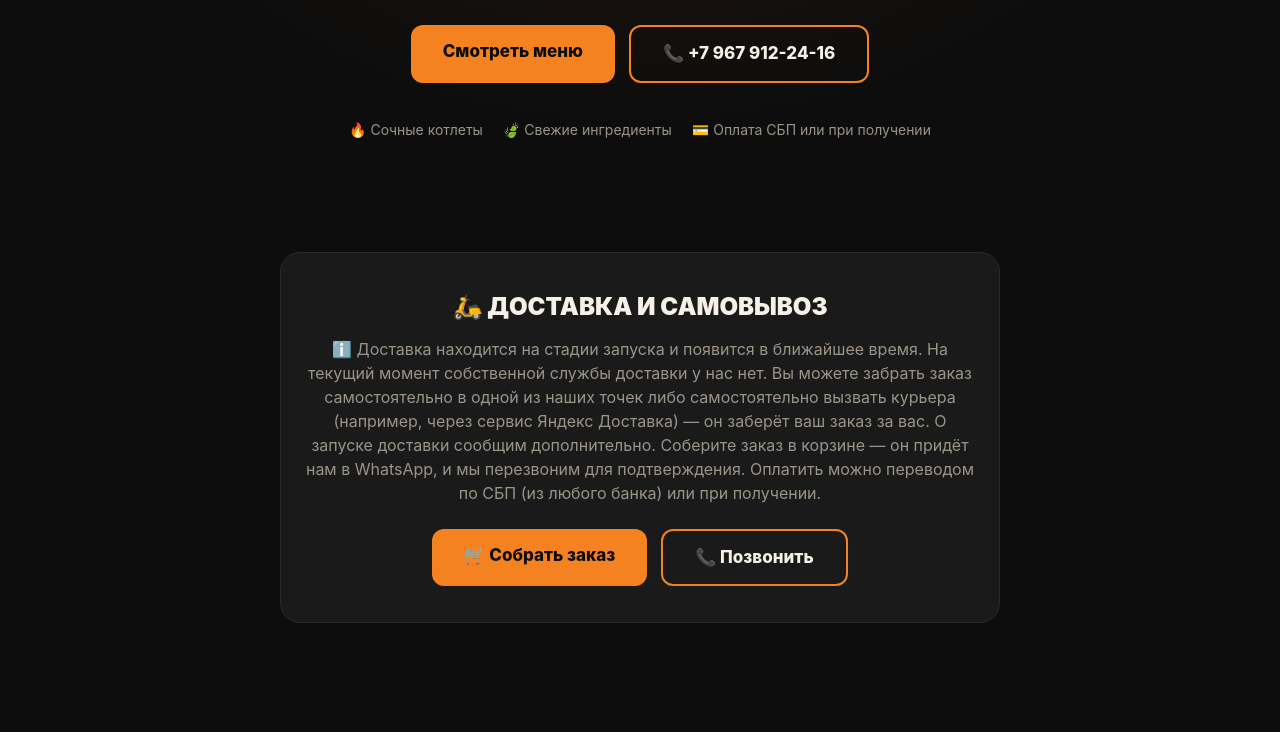
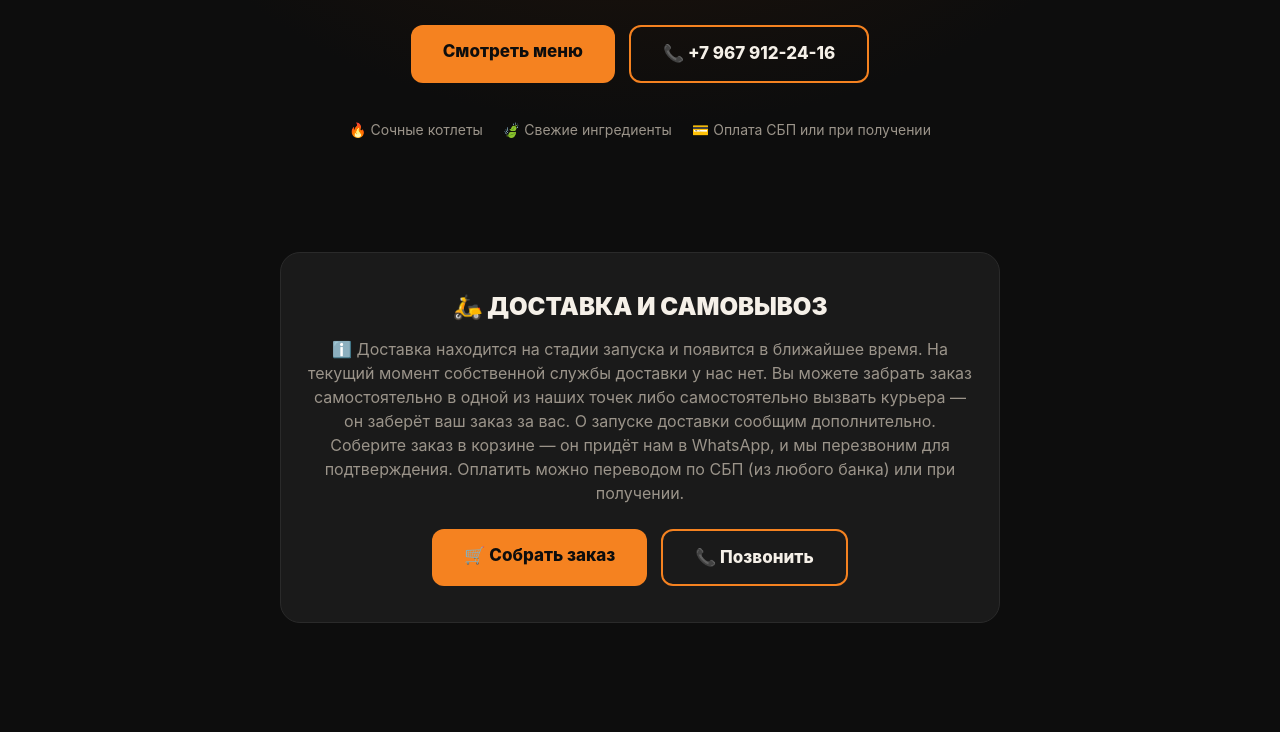
Before and after one commit to Arsenshmid/tot-burger, a plain HTML site: page index.html in a window 1280 px wide. Shown: the part 336-1068 px from the top of the page. Drawn offline with Linux system fonts and the light colour scheme.

```diff
--- a/index.html
+++ b/index.html
@@ -205,7 +205,7 @@
   <div class="container">
     <div class="delivery">
       <h3>🛵 Доставка и самовывоз</h3>
-      <p>ℹ️ Доставка находится на стадии запуска и появится в ближайшее время. На текущий момент собственной службы доставки у нас нет. Вы можете забрать заказ самостоятельно в одной из наших точек либо самостоятельно вызвать курьера (например, через сервис Яндекс Доставка) — он заберёт ваш заказ за вас. О запуске доставки сообщим дополнительно.
+      <p>ℹ️ Доставка находится на стадии запуска и появится в ближайшее время. На текущий момент собственной службы доставки у нас нет. Вы можете забрать заказ самостоятельно в одной из наших точек либо самостоятельно вызвать курьера — он заберёт ваш заказ за вас. О запуске доставки сообщим дополнительно.
         Соберите заказ в корзине — он придёт нам в WhatsApp, и мы перезвоним для подтверждения. Оплатить можно переводом по СБП (из любого банка) или при получении.</p>
       <div class="delivery-btns">
         <a class="btn" href="#menu">🛒 Собрать заказ</a>
```
